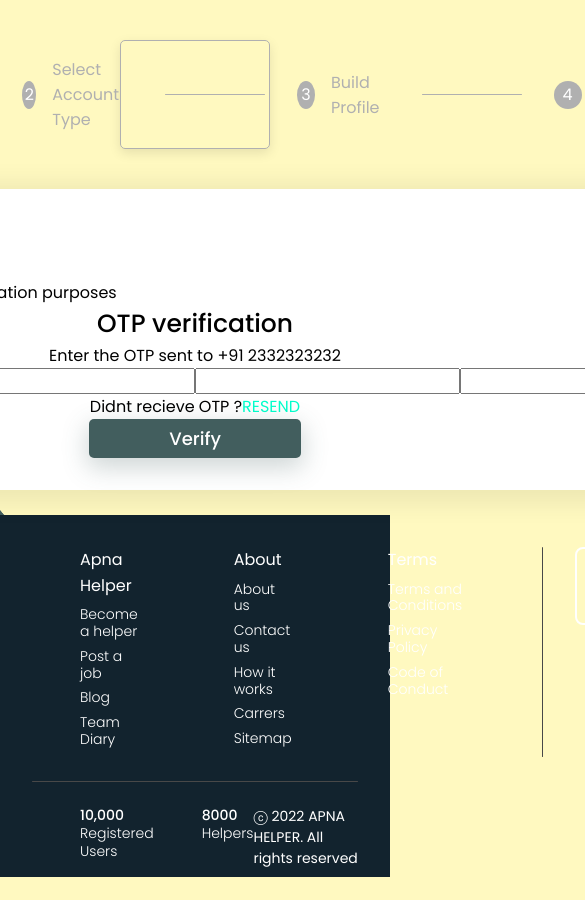
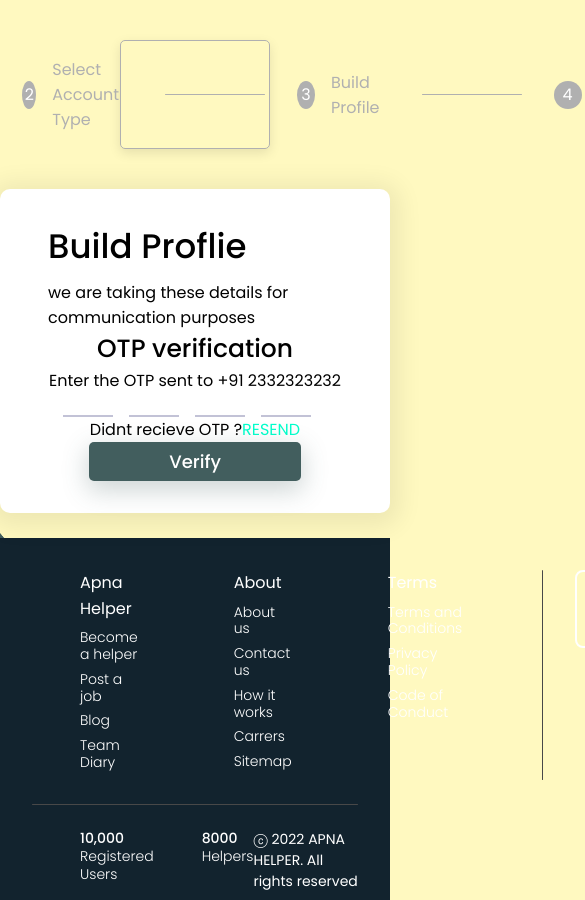
Before and after one commit to Ramanuj-1729/Apna_Helper, a React (Create React App) app in the folder frontend/: page /register/build-profile/verification in a window 390 px wide. Shown: the top 900 px of the page, 585 px wide, since content can reach past the window. Before the commit the page ends 877 px from the top, so only its background shows below. Built offline with nearby package versions, Linux system fonts and the light colour scheme.

Commit message:
add input in mobileNumber

```diff
--- a/frontend/src/pages/Registration/RegistrationSteps/BuildProfile/BuildProfileSteps/MobileNumber/MobileNumber.jsx
+++ b/frontend/src/pages/Registration/RegistrationSteps/BuildProfile/BuildProfileSteps/MobileNumber/MobileNumber.jsx
@@ -2,6 +2,7 @@ import React from 'react'
 import PrimaryButton from '../../../../../../components/shared/PrimaryButton/PrimaryButton'
 import styles from './MobileNumber.module.css'
 import { useNavigate } from "react-router-dom";
+import Input from '../../../../../../components/shared/Input/Input';
 
 const MobileNumber = () => {
   const Navigation = useNavigate();
@@ -13,15 +14,14 @@ const MobileNumber = () => {
     <>
       <div className='flex direction-col justify-center items-center'>
         <div className={styles.head}>
-                  <h3>Enter your phone number</h3>
-
+          <h3>Enter phone number</h3>
         </div>
-        <span>select your country and phone number</span>
+        <span>select your country & phone number</span>
+        <Input name="phone-number" type="tel" iconClasses="fa-solid fa-phone" label="Phone Number" />
         <PrimaryButton content="Generate OTP" backgroundColor="#425E5E" padding="6px 80px"
           boxShadow="0px 8px 25px 2px rgba(66, 94, 94, 0.25)"
-                  onClick={step3Navigation}
-
-              ></PrimaryButton>
+          onClick={step3Navigation}>
+        </PrimaryButton>
       </div>
     </>
   )
--- a/frontend/src/pages/Registration/RegistrationSteps/BuildProfile/BuildProfileSteps/Verification/Verification.jsx
+++ b/frontend/src/pages/Registration/RegistrationSteps/BuildProfile/BuildProfileSteps/Verification/Verification.jsx
@@ -16,24 +16,23 @@ const Verification = () => {
                 <div className={`${styles.head} flex direction-col justify-center items-center`}>
                     <h3>OTP verification</h3>
                     <span>Enter the OTP sent to +91 2332323232</span>
-
                 </div>
                 <div className={`${styles.input} flex  justiyf-center items-center`}>
-                    <input type="number" />
-                    <input type="number" />
-                    <input type="number" />
-                    <input type="number" />
+                    <input type="text" />
+                    <input type="text" />
+                    <input type="text" />
+                    <input type="text" />
                 </div>
                 <div className='flex'>
                     <span>Didnt recieve OTP ?</span>
                     <div className={styles.color}>
                         <span>RESEND</span>
-                    </div>        </div>
+                    </div>
+                </div>
                 <PrimaryButton content="Verify" backgroundColor="#425E5E" padding="6px 80px"
                     boxShadow="0px 8px 25px 2px rgba(66, 94, 94, 0.25)"
-                  onClick={step4Navigation}
-
-                ></PrimaryButton>
+                    onClick={step4Navigation}>
+                </PrimaryButton>
             </div>
         </>
     )
--- a/frontend/src/pages/Registration/RegistrationSteps/BuildProfile/BuildProfileSteps/Verification/Verification.module.css
+++ b/frontend/src/pages/Registration/RegistrationSteps/BuildProfile/BuildProfileSteps/Verification/Verification.module.css
@@ -2,14 +2,14 @@
     font-weight: 500;
     font-size: 25px;
 }
-/* .input{
-    /* border-top: 0;
-    border-left: none;
-    border-right: none; */
-    /* border: none;
-    outline: none; */
-    /* border: none;
-        outline-width: 0; */
+
+.input input {
+    border: none;
+    border-bottom: 2px solid var(--line-color);
+    margin-right: 16px;
+    width: 50px;
+}
+
 .color{
     color: var(--primary-color);
 }
```
Lines whose indentation alone changed are shown as unchanged.
